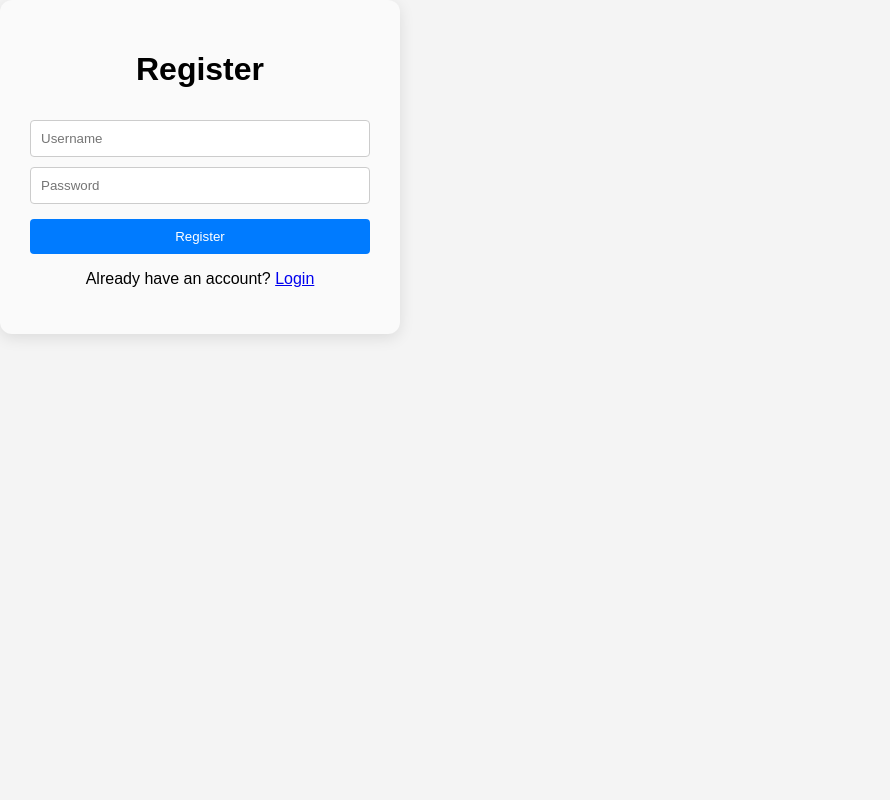
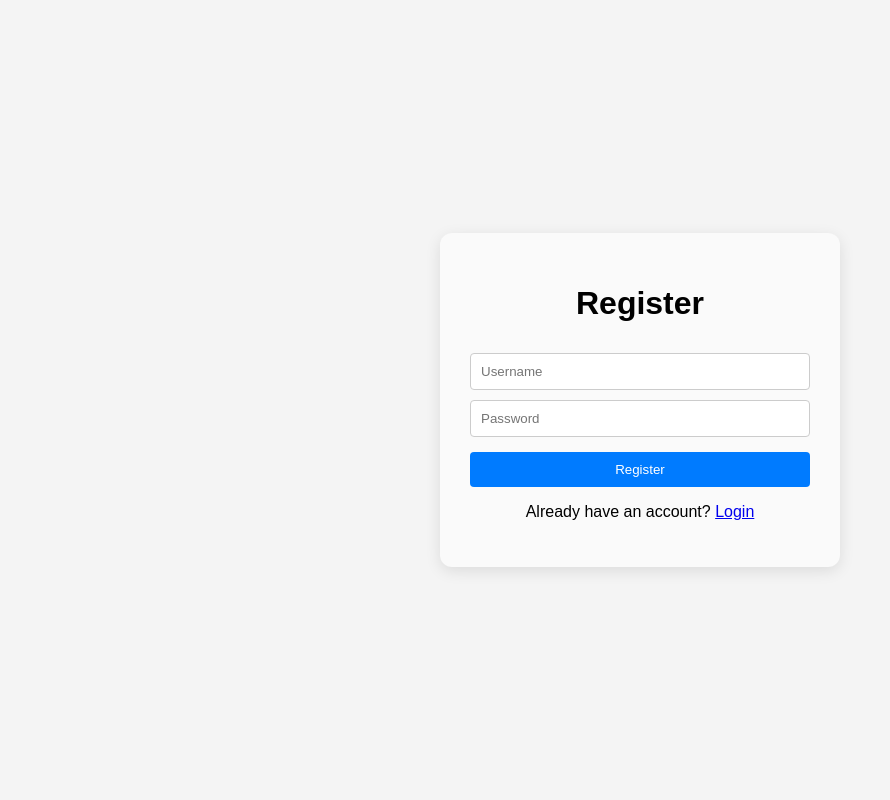
Before and after one commit to curtisqt30/websocket-project, a Flask app: page /register in a window 1280 px wide. Shown: the whole page, without its empty margins (0-890 px from the left). Run offline with Flask 3, Linux system fonts and the light colour scheme; parts of the project's set-up code (start-up, migrations or seed data) failed here and were passed over; some libraries are stand-ins or nearby versions.

Commit message:
Fix register UI bug

```diff
--- a/templates/register.html
+++ b/templates/register.html
@@ -7,7 +7,7 @@
   <link rel="stylesheet" href="{{ url_for('static', filename='style.css') }}">
 </head>
 <body>
-  <div class="container">
+  <div class="wrapper">
     <div class="panel">
       <h1>Register</h1>
 
```
